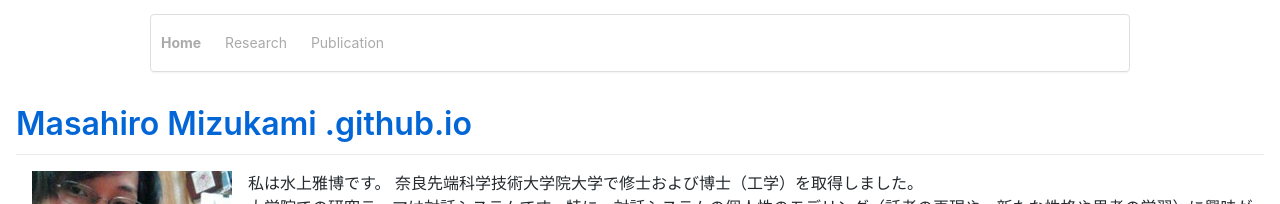
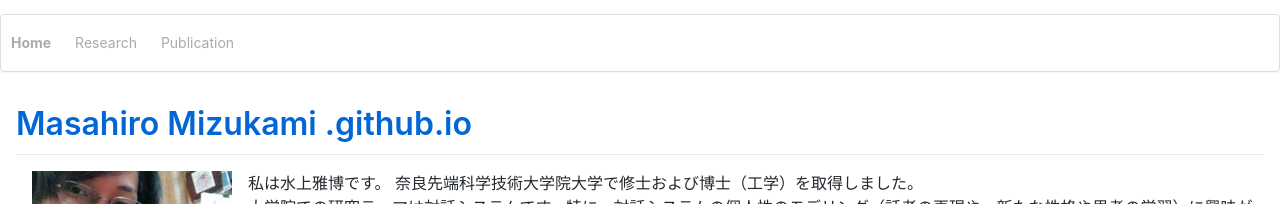
Before and after one commit to masahiro-mi/masahiro-mi.github.io, a Jekyll site: the page built from index.md, in a window 1280 px wide. Shown: the top 204 px of the page. Built offline with Jekyll 4.4.1, drawn with Linux system fonts in a browser that asks for light colours; comment, search, counter and statistics services are not loaded.

Commit message:
Update navigation.html

```diff
--- a/_includes/navigation.html
+++ b/_includes/navigation.html
@@ -10,7 +10,7 @@
   		display: block;
   		margin: 1em auto;
   		overflow: hidden;
-  		width: 980px;
+  		width: 100%;
   	}
   	.cp_navi ul {
 	  	margin: 0 auto;
```
